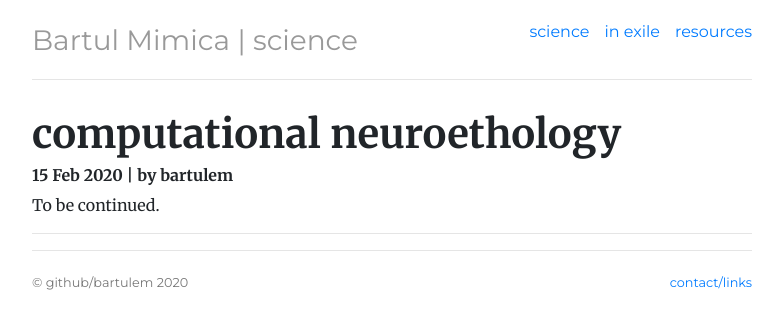
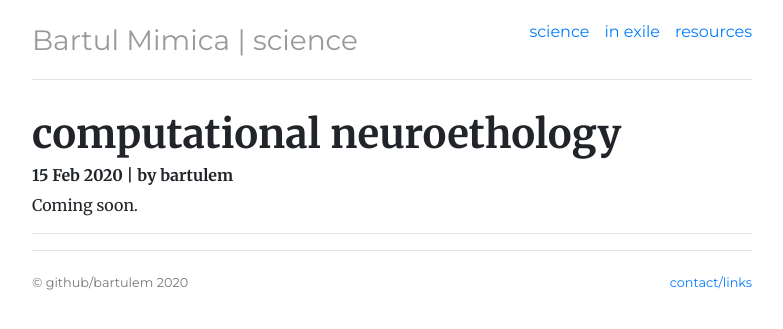
Before and after one commit to bartulem/bartulem.github.io, a Jekyll site: the page built from science/_posts/2020-02-15-comp-neuroethology.md, in a window 1280 px wide. Shown: the top 329 px of the page, without its empty margins (248-1031 px from the left). Built offline with Jekyll 4.4.1, drawn with Linux system fonts in a browser that asks for light colours; comment, search, counter and statistics services are not loaded.

Commit message:
Update 2020-02-15-comp-neuroethology.md

```diff
--- a/science/_posts/2020-02-15-comp-neuroethology.md
+++ b/science/_posts/2020-02-15-comp-neuroethology.md
@@ -7,4 +7,4 @@ author: bartulem
 date: 2020-02-15
 ---
 
-To be continued.
+Coming soon.
```
